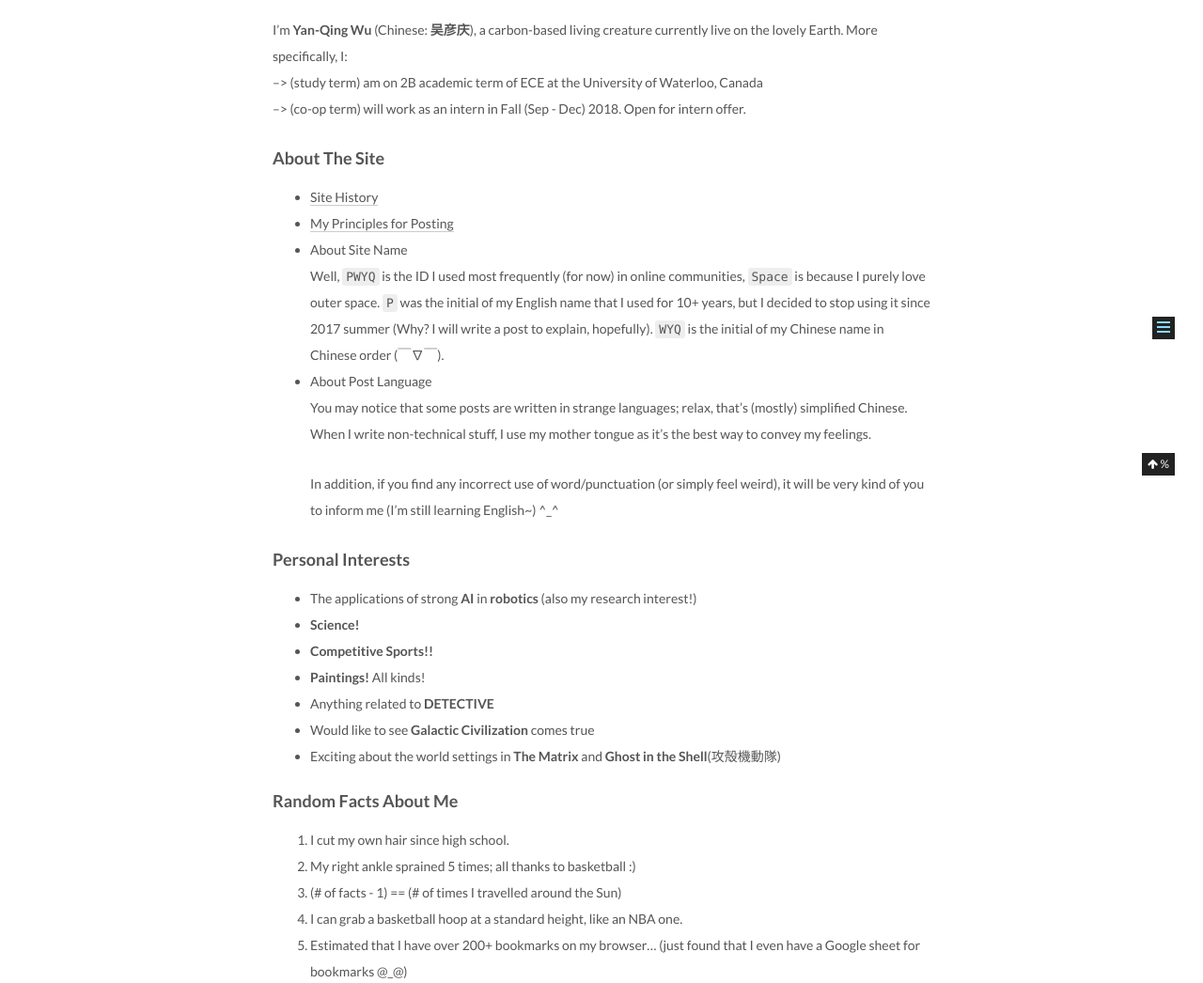
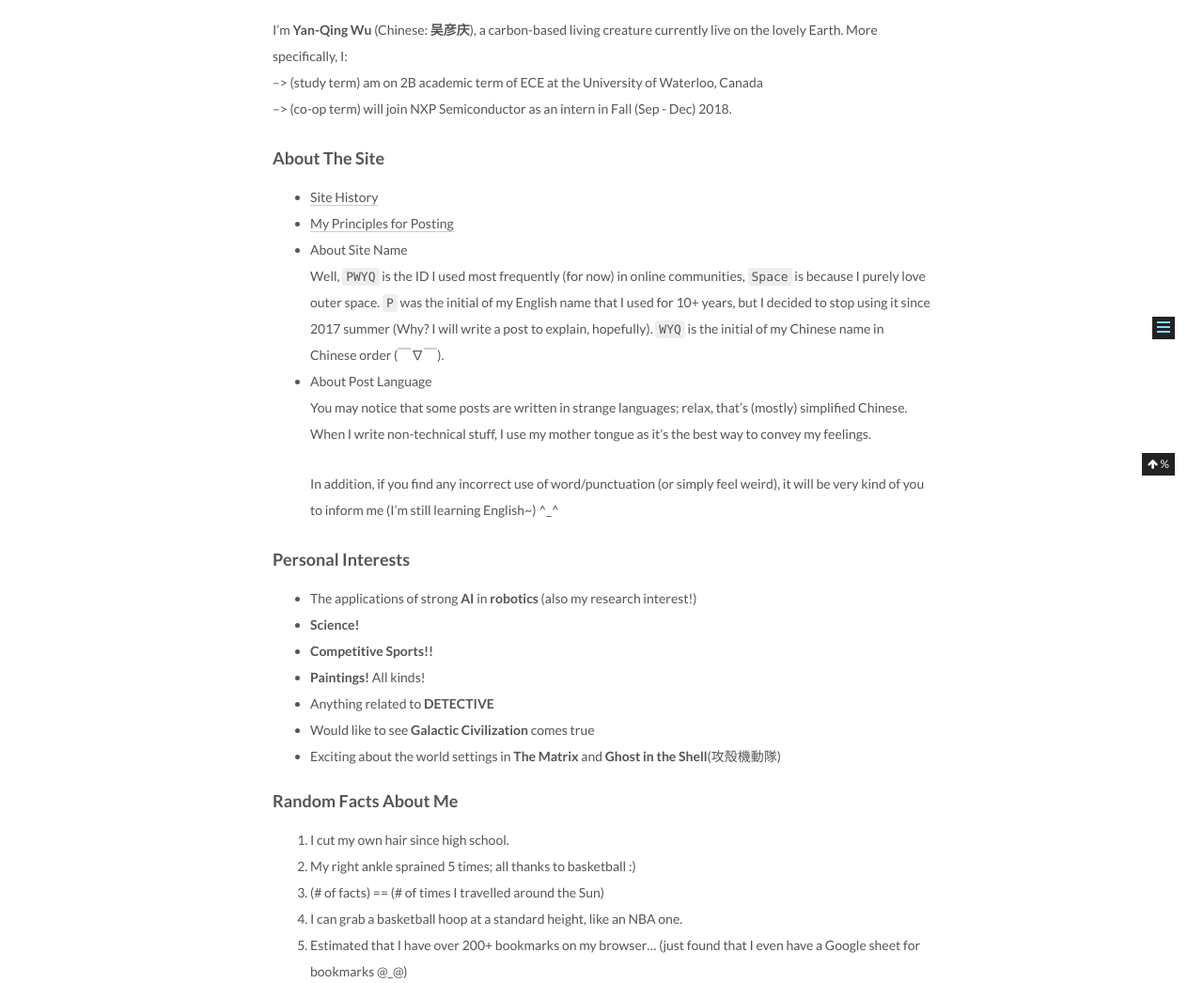
Before and after one commit to pwyq/blog, a Jekyll site: the page built from about/index.html, in a window 1280 px wide. Shown: the part 494-1540 px from the top of the page at 94% size. Built offline with Jekyll 4.4.1, drawn with Linux system fonts in a browser that asks for light colours; nearby versions of some CDN libraries; comment, search, counter and statistics services are not loaded.

Commit message:
update...

```diff
--- a/_includes/_about/en.md
+++ b/_includes/_about/en.md
@@ -1,7 +1,7 @@
 I'm **Yan-Qing Wu** (Chinese: **吴彦庆**), a carbon-based living creature currently live on the lovely Earth.
 More specifically, I:
 --> (study term) am on 2B academic term of ECE at the University of Waterloo, Canada
---> (co-op term) will work as an intern in Fall (Sep - Dec) 2018. Open for intern offer.
+--> (co-op term) will join NXP Semiconductor as an intern in Fall (Sep - Dec) 2018.
 
 #### About The Site
 - [Site History][site_log]{:target="_blank"}
@@ -29,7 +29,7 @@ More specifically, I:
 #### Random Facts About Me
 1. I cut my own hair since high school.
 2. My right ankle sprained 5 times; all thanks to basketball :)
-14. (# of facts - 1) == (# of times I travelled around the Sun)
+14. (# of facts) == (# of times I travelled around the Sun)
 3. I can grab a basketball hoop at a standard height, like an NBA one.
 21. Estimated that I have over 200+ bookmarks on my browser... (just found that I even have a Google sheet for bookmarks @_@)
 5. I practised martial art for 7 years in childhood, cause my mom thought I was too weak at that time.
```
